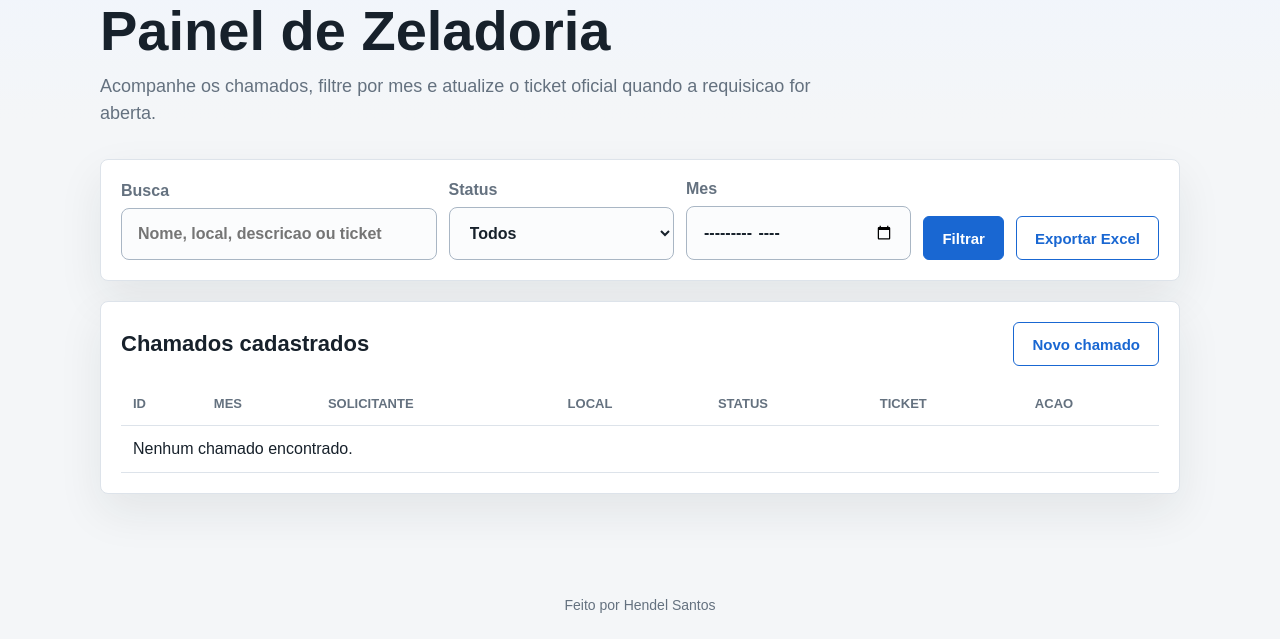
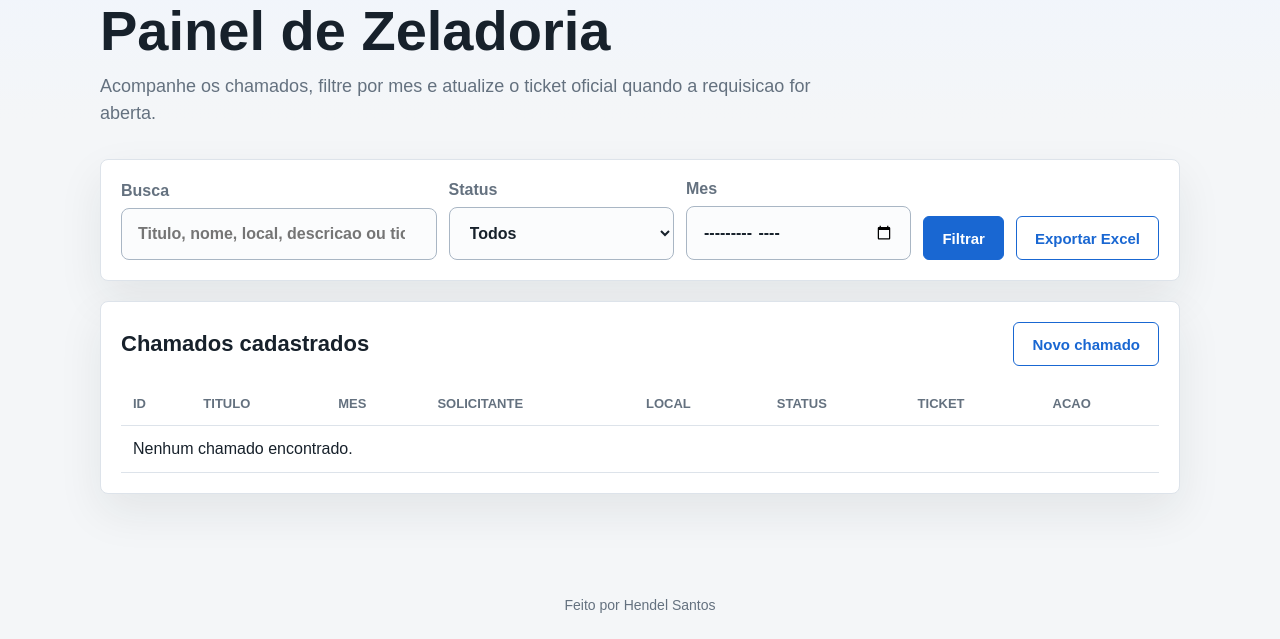
Before and after one commit to hendelsantos/Projeto_Django_HUB, a Django app: page /zeladoria/painel/ in a window 1280 px wide. Shown: the part 161-800 px from the top of the page. Run offline with Django 5.2, Linux system fonts and the light colour scheme; data that the repository does not hold is empty.

Commit message:
add building care title and startup scripts

```diff
--- a/config/settings.py
+++ b/config/settings.py
@@ -10,6 +10,7 @@ For the full list of settings and their values, see
 https://docs.djangoproject.com/en/5.2/ref/settings/
 """
 
+import os
 from pathlib import Path
 
 # Build paths inside the project like this: BASE_DIR / 'subdir'.
@@ -25,7 +26,7 @@ SECRET_KEY = 'django-insecure-fb3p_sf5#m*($uvaa!cg6i==402f!j8ld+n3z6ld$+iqo5dg*l
 # SECURITY WARNING: don't run with debug turned on in production!
 DEBUG = True
 
-ALLOWED_HOSTS = []
+ALLOWED_HOSTS = os.getenv('PAINT_HUB_ALLOWED_HOSTS', '*').split(',')
 
 
 # Application definition
--- a/templates/zeladoria/detalhe.html
+++ b/templates/zeladoria/detalhe.html
@@ -6,7 +6,7 @@
 <section class="detail-header">
     <div class="intro">
         <p class="eyebrow">Chamado #{{ chamado.id }}</p>
-        <h1>{{ chamado.local }}</h1>
+        <h1>{{ chamado.titulo }}</h1>
         <p>{{ chamado.descricao }}</p>
     </div>
     <div class="actions">
@@ -20,6 +20,7 @@
         <h2>Informacoes</h2>
         <dl class="detail-list">
             <div><dt>Solicitante</dt><dd>{{ chamado.solicitante }}</dd></div>
+            <div><dt>Local</dt><dd>{{ chamado.local }}</dd></div>
             <div><dt>Status</dt><dd>{{ chamado.get_status_display }}</dd></div>
             <div><dt>Ticket oficial</dt><dd>{{ chamado.ticket_oficial|default:'-' }}</dd></div>
             <div><dt>Mes</dt><dd>{{ chamado.mes_referencia }}</dd></div>
--- a/templates/zeladoria/editar.html
+++ b/templates/zeladoria/editar.html
@@ -6,7 +6,7 @@
 <section class="intro">
     <p class="eyebrow">Follow-up</p>
     <h1>Atualizar chamado #{{ chamado.id }}</h1>
-    <p>{{ chamado.local }} - solicitado por {{ chamado.solicitante }}.</p>
+    <p>{{ chamado.titulo }} - {{ chamado.local }} - solicitado por {{ chamado.solicitante }}.</p>
 </section>
 
 <section class="upload-panel">
--- a/templates/zeladoria/painel.html
+++ b/templates/zeladoria/painel.html
@@ -13,7 +13,7 @@
     <form method="get" class="filter-form">
         <label>
             <span>Busca</span>
-            <input type="search" name="busca" value="{{ busca }}" placeholder="Nome, local, descricao ou ticket">
+            <input type="search" name="busca" value="{{ busca }}" placeholder="Titulo, nome, local, descricao ou ticket">
         </label>
         <label>
             <span>Status</span>
@@ -44,6 +44,7 @@
             <thead>
                 <tr>
                     <th>ID</th>
+                    <th>Titulo</th>
                     <th>Mes</th>
                     <th>Solicitante</th>
                     <th>Local</th>
@@ -56,6 +57,7 @@
                 {% for chamado in chamados %}
                     <tr>
                         <td>#{{ chamado.id }}</td>
+                        <td>{{ chamado.titulo }}</td>
                         <td>{{ chamado.mes_referencia }}</td>
                         <td>{{ chamado.solicitante }}</td>
                         <td>{{ chamado.local }}</td>
@@ -68,7 +70,7 @@
                     </tr>
                 {% empty %}
                     <tr>
-                        <td colspan="7">Nenhum chamado encontrado.</td>
+                        <td colspan="8">Nenhum chamado encontrado.</td>
                     </tr>
                 {% endfor %}
             </tbody>
--- a/zeladoria/admin.py
+++ b/zeladoria/admin.py
@@ -5,8 +5,8 @@ from .models import ChamadoZeladoria
 
 @admin.register(ChamadoZeladoria)
 class ChamadoZeladoriaAdmin(admin.ModelAdmin):
-    list_display = ('id', 'solicitante', 'local', 'status', 'ticket_oficial', 'criado_em')
+    list_display = ('id', 'titulo', 'solicitante', 'local', 'status', 'ticket_oficial', 'criado_em')
     list_filter = ('status', 'criado_em')
-    search_fields = ('solicitante', 'local', 'descricao', 'ticket_oficial')
+    search_fields = ('titulo', 'solicitante', 'local', 'descricao', 'ticket_oficial')
 
 # Register your models here.
--- a/zeladoria/forms.py
+++ b/zeladoria/forms.py
@@ -6,8 +6,9 @@ from .models import ChamadoZeladoria
 class ChamadoCreateForm(forms.ModelForm):
     class Meta:
         model = ChamadoZeladoria
-        fields = ['solicitante', 'local', 'descricao', 'foto']
+        fields = ['titulo', 'solicitante', 'local', 'descricao', 'foto']
         widgets = {
+            'titulo': forms.TextInput(attrs={'placeholder': 'Ex.: Porta quebrada, vazamento, pintura danificada'}),
             'solicitante': forms.TextInput(attrs={'placeholder': 'Nome de quem esta solicitando'}),
             'local': forms.TextInput(attrs={'placeholder': 'Ex.: Predio 2, corredor, sala, banheiro'}),
             'descricao': forms.Textarea(attrs={'rows': 5, 'placeholder': 'Descreva o que precisa ser melhorado'}),
--- a/zeladoria/models.py
+++ b/zeladoria/models.py
@@ -11,6 +11,7 @@ class ChamadoZeladoria(models.Model):
         CONCLUIDO = 'concluido', 'Concluido'
         CANCELADO = 'cancelado', 'Cancelado'
 
+    titulo = models.CharField('titulo do chamado', max_length=140, default='Chamado de zeladoria')
     solicitante = models.CharField('nome do solicitante', max_length=120)
     local = models.CharField('local', max_length=160)
     descricao = models.TextField('descricao da necessidade')
@@ -27,7 +28,7 @@ class ChamadoZeladoria(models.Model):
         verbose_name_plural = 'chamados de zeladoria'
 
     def __str__(self):
-        return f'{self.local} - {self.solicitante}'
+        return f'{self.titulo} - {self.local}'
 
     @property
     def mes_referencia(self):
--- a/zeladoria/views.py
+++ b/zeladoria/views.py
@@ -63,6 +63,7 @@ def painel(request):
     if busca:
         chamados = chamados.filter(
             Q(solicitante__icontains=busca)
+            | Q(titulo__icontains=busca)
             | Q(local__icontains=busca)
             | Q(descricao__icontains=busca)
             | Q(ticket_oficial__icontains=busca)
@@ -118,7 +119,7 @@ def exportar_excel(request):
     sheet.title = 'Chamados'
 
     title = 'Relatorio de Zeladoria Predial'
-    sheet.merge_cells('A1:J1')
+    sheet.merge_cells('A1:K1')
     sheet['A1'] = title
     sheet['A1'].font = Font(bold=True, size=16, color='FFFFFF')
     sheet['A1'].fill = PatternFill('solid', fgColor='1967D2')
@@ -126,6 +127,7 @@ def exportar_excel(request):
 
     headers = [
         'ID',
+        'Titulo',
         'Mes',
         'Data',
         'Solicitante',
@@ -148,6 +150,7 @@ def exportar_excel(request):
         sheet.append(
             [
                 chamado.id,
+                chamado.titulo,
                 chamado.mes_referencia,
                 timezone.localtime(chamado.criado_em).strftime('%d/%m/%Y %H:%M'),
                 chamado.solicitante,
@@ -164,7 +167,7 @@ def exportar_excel(request):
         for cell in row:
             cell.alignment = Alignment(vertical='top', wrap_text=True)
 
-    widths = [8, 12, 18, 24, 28, 45, 18, 18, 38, 42]
+    widths = [8, 28, 12, 18, 24, 28, 45, 18, 18, 38, 42]
     for index, width in enumerate(widths, start=1):
         sheet.column_dimensions[get_column_letter(index)].width = width
 
```
Also changed, not shown: zeladoria/tests.py (+6 -2 lines), README.md, zeladoria/migrations/0002_chamadozeladoria_titulo.py (added), 2 other files.
